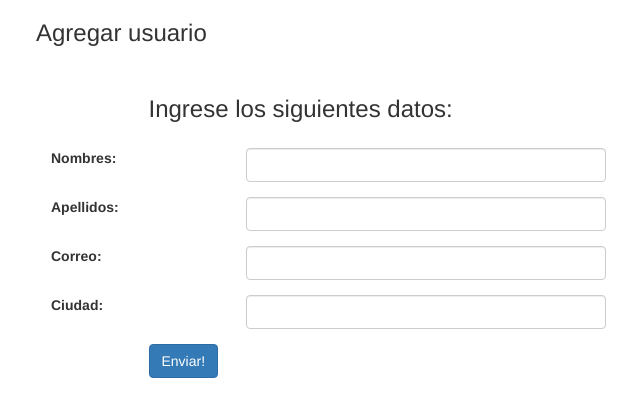
After one commit to OscarRPi/Django-Form, a Django app: page /create in a window 1280 px wide. The commit adds this page. Shown: the top 417 px of the page, without its empty margins (34-674 px from the left). Run offline with Django 4.2, Linux system fonts and the light colour scheme; some libraries are stand-ins or nearby versions.

```diff
--- a/form/settings.py
+++ b/form/settings.py
@@ -37,6 +37,7 @@ INSTALLED_APPS = [
     'django.contrib.sessions',
     'django.contrib.messages',
     'django.contrib.staticfiles',
+    'django_tables2',
     'formapp',
 ]
 
--- /dev/null
+++ b/formapp/forms.py
@@ -0,0 +1,15 @@
+#forms.py
+
+from django import forms
+from formapp.models import Data_User
+
+class DataForm(forms.ModelForm):
+    class Meta:
+        model = Data_User
+        fields = ['id_usuario', 'nombres', 'apellidos', 'correo', 'ciudad'] #https://docs.djangoproject.com/en/3.0/ref/forms/widgets/
+        widgets = {
+            'nombres':  forms.TextInput (attrs={ 'class': 'form-control' }),
+            'apellidos':forms.TextInput (attrs={ 'class': 'form-control' }),
+            'correo':   forms.EmailInput(attrs={ 'class': 'form-control' }),
+            'ciudad':   forms.TextInput (attrs={ 'class': 'form-control' }),
+        }
--- a/formapp/models.py
+++ b/formapp/models.py
@@ -1,12 +1,16 @@
 from django.db import models
+from django.core.validators import RegexValidator
+
 
 class Data_User(models.Model):
 
+    alpha = RegexValidator(r'^[a-zA-Z]*$', 'Only alpha characters are allowed.')
+
     id_usuario = models.AutoField(primary_key=True)
-    nombres = models.CharField(max_length=50, null = True)
-    apellidos = models.CharField(max_length=50, null = True)
-    correo = models.CharField(max_length=50, null = True)
-    ciudad = models.CharField(max_length=50, null = True)
+    nombres = models.CharField(max_length=50, null = False,validators=[alpha], default = "")
+    apellidos = models.CharField(max_length=50, null = False,validators=[alpha], default = "")
+    correo = models.EmailField(null = False, default = "")
+    ciudad = models.CharField(max_length=50, null = False,validators=[alpha], default = "")
 
     def __str__(self):
         txt = "{0} - {1} {2} ({3})"
--- a/formapp/static/formapp/styles.css
+++ b/formapp/static/formapp/styles.css
@@ -1,3 +1,3 @@
-body {
+.form {
     padding: 10px;
 }
--- /dev/null
+++ b/formapp/templates/formapp/form.html
@@ -0,0 +1,53 @@
+{% extends "formapp/layout.html" %}
+
+{% block title %}Agregar{% endblock title %}
+
+{% block content %}
+
+    <div class="col-md-12">
+        <h3>Agregar usuario</h3>
+        <form method="POST" class="post-form" action="{% url 'create' %}">
+            {% csrf_token %}
+            <div class="container">
+                <br>
+                <div class="form-group row">
+                    <label class="col-sm-1 col-form-label"></label>
+                    <div class="col-sm-4">
+                        <h3>Ingrese los siguientes datos:</h3>
+                    </div>
+                </div>
+                <div class="form-group row">
+                    <label class="col-sm-2 col-form-label">Nombres:</label>
+                    <div class="col-sm-4">
+                        {{ form.nombres }}
+                    </div>
+                </div>
+                <div class="form-group row">
+                    <label class="col-sm-2 col-form-label">Apellidos:</label>
+                    <div class="col-sm-4">
+                        {{ form.apellidos }}
+                    </div>
+                </div>
+                <div class="form-group row">
+                    <label class="col-sm-2 col-form-label">Correo:</label>
+                    <div class="col-sm-4">
+                        {{ form.correo }}
+                    </div>
+                </div>
+                <div class="form-group row">
+                    <label class="col-sm-2 col-form-label">Ciudad:</label>
+                    <div class="col-sm-4">
+                        {{ form.ciudad }}
+                    </div>
+                </div>
+                <div class="form-group row">
+                    <label class="col-sm-1 col-form-label"></label>
+                    <div class="col-sm-4">
+                        <button type="submit" class="btn btn-primary">Enviar!</button>
+                    </div>
+                </div>
+            </div>
+        </form>
+    </div>
+
+{% endblock content %}
--- a/formapp/templates/formapp/layout.html
+++ b/formapp/templates/formapp/layout.html
@@ -1,17 +1,23 @@
-{% load static %}
-
 <!DOCTYPE html>
 <html lang="en">
     <head>
-        <title>{% block title %}Formulario{% endblock %}</title>
-        <link rel="stylesheet" href="https://stackpath.bootstrapcdn.com/bootstrap/4.4.1/css/bootstrap.min.css" integrity="sha384-Vkoo8x4CGsO3+Hhxv8T/Q5PaXtkKtu6ug5TOeNV6gBiFeWPGFN9MuhOf23Q9Ifjh" crossorigin="anonymous">
-        <link href="{% static 'form/styles.css' %}" rel="stylesheet">
+        <meta charset="UTF-8">
+        <title>{% block title %}{% endblock %}</title>
+        {% load static %}
+        <link href="http://maxcdn.bootstrapcdn.com/bootstrap/3.3.0/css/bootstrap.min.css" rel="stylesheet" id="bootstrap-css">
+        <script src="https://cdn.datatables.net/1.10.16/js/dataTables.bootstrap4.min.js"></script>
     </head>
     <body>
-        <h1>Registro de datos</h1>
-        <a class="nav-link" href="{% url 'send_data' %}">Llenar formulario</a>
-        <hr>
-        {% block body %}
-        {% endblock %}
+        <div class="container">
+            <div class="row">
+                {% block content %}
+                {% endblock %}
+            </div>
+        </div>
+        <script>
+            $(document).ready(function() {
+                $('#data_users_table').DataTable();
+            } );
+        </script>
     </body>
 </html>
--- a/formapp/urls.py
+++ b/formapp/urls.py
@@ -1,7 +1,10 @@
 from django.urls import path
-from . import views
+from formapp import views
 
 urlpatterns = [
-    path("", views.index, name="index"),
-    path("send_data", views.send_data, name="send_data"),
+    path('', views.read, name="read"),
+    path('create',views.create, name="create"),
+    path('update/<int:id>', views.update, name="update"),
+    path('delete/<int:id>', views.delete, name="delete"),
+    path('edit/<int:id>', views.edit, name="edit"),
 ]
--- a/formapp/views.py
+++ b/formapp/views.py
@@ -1,27 +1,42 @@
-from .models import Data_User
 from django.http import HttpResponseRedirect
-from django.shortcuts import render
 from django.urls import reverse
-from django.shortcuts import render
 
-def index(request):
-    return render(request, "formapp/index.html")
+from django.shortcuts import render, redirect
+from formapp.models import Data_User
+from formapp.forms import DataForm
 
-def send_data(request):
-
+def create(request):
     if request.method == "POST":
 
-        Data_User.objects.create(
-            nombres     = request.POST["nombres"],
-            apellidos   = request.POST["apellidos"],
-            correo       = request.POST["correo"],
-            ciudad      = request.POST["ciudad"],
-        )
+        form = DataForm(request.POST)
 
-        return render(request, "formapp/index.html", {
-                "message": "Datos guardados correctamente"
-            })
+        if form.is_valid():
+            try:
+                form.save()
+                return redirect('/')
+            except:
+                pass
+    else:
+        form = DataForm()
+    return render(request,'formapp/form.html',{'form':form})
 
-    else:
+def read(request):
+    users = Data_User.objects.all()
+    return render(request,"formapp/index.html",{'users':users})
 
-        return render(request, "formapp/send_data.html")
+def update(request, id):
+    user = Data_User.objects.get(id_usuario=id)
+    form = DataForm(request.POST, instance = user)
+    if form.is_valid():
+        form.save()
+        return redirect("/")
+    return render(request, 'formapp/edit.html', {'user': user})
+
+def edit(request, id):
+    user = Data_User.objects.get(id_usuario=id)
+    return render(request,'formapp/edit.html', {'user':user})
+
+def delete(request, id):
+    user = Data_User.objects.get(id_usuario=id)
+    user.delete()
+    return redirect("/")
```
Also changed, not shown: formapp/templates/formapp/edit.html (added, +44 -0 lines), formapp/templates/formapp/index.html (+38 -6 lines), db.sqlite3, formapp/migrations/0001_initial.py (deleted), formapp/migrations/__init__.py (deleted).
